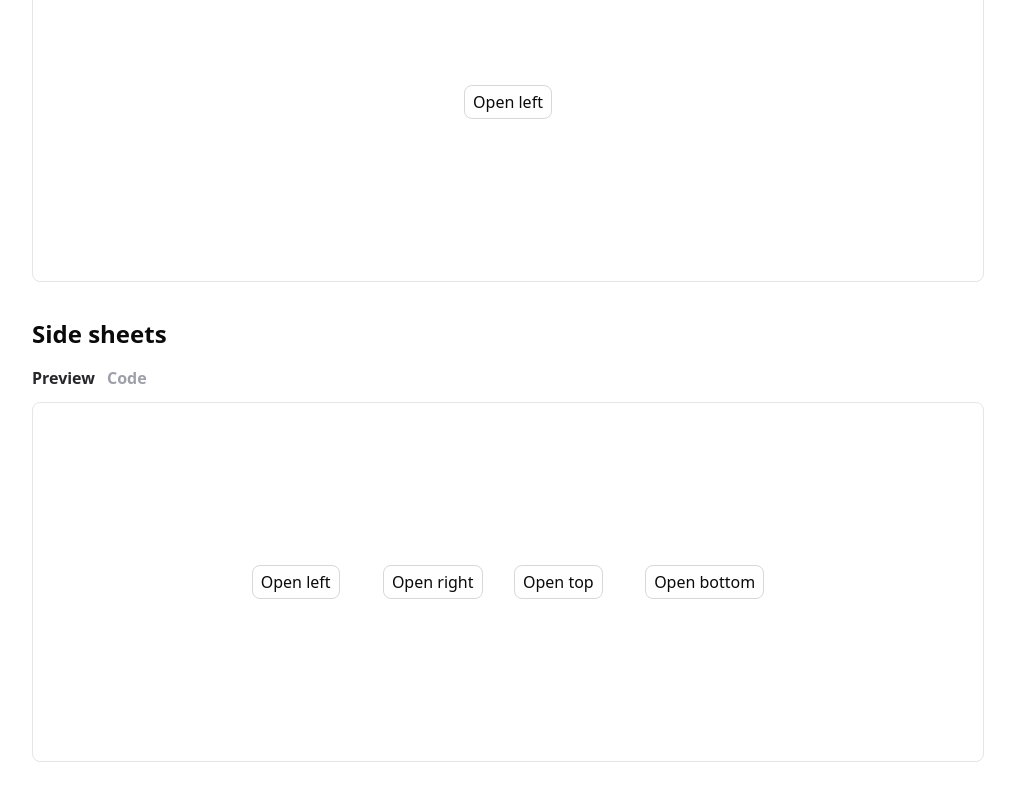
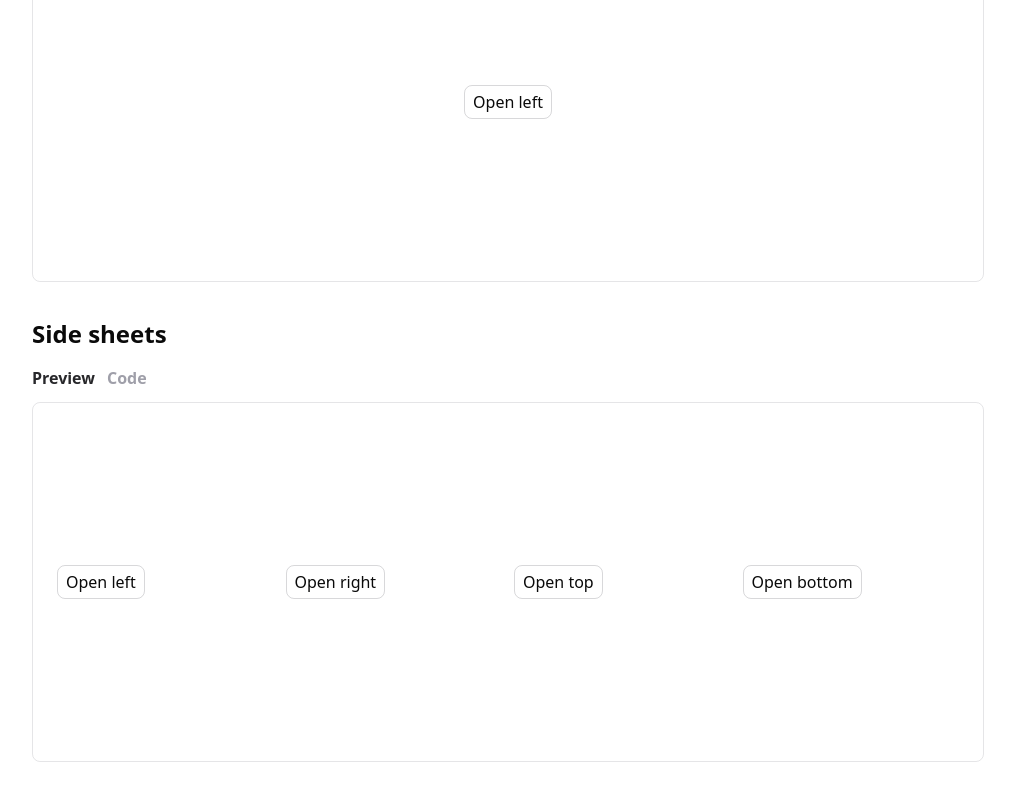
Before and after one commit to ilaydaufelek/MustUI-Studio, a Next.js app: page /studio/sheet in a window 1280 px wide. Shown: the part 708-1508 px from the top of the page, without its empty margins (132-1147 px from the left). Built offline with nearby package versions, Linux system fonts and the light colour scheme.

Commit message:
sheet page fixed

```diff
--- a/src/app/studio/sheet/page.tsx
+++ b/src/app/studio/sheet/page.tsx
@@ -53,7 +53,8 @@ const usageSheet=`
 </SheetFooter>
 </SheetContent>
 </Sheet>
-        </div>`
+</div>
+)}`
 
 const usageSheetSide=`
 import {
@@ -73,7 +74,7 @@ const usageSheet=`
 <div className="grid grid-cols-2 md:grid-cols-2 lg:grid-cols-4 xl:grid-cols-4  gap-3" >
 <Sheet>
 <SheetTrigger>Open left</SheetTrigger>
-          <SheetContent  side="left" >
+<SheetContent side="left" >
 <SheetHeader>
 <SheetTitle>Edit Profile</SheetTitle>
 </SheetHeader>
@@ -81,7 +82,7 @@ const usageSheet=`
 Make changes to your profile here. Click save when you&apos;re done.
 </SheetDescription>
 <div className="grid auto-rows-min gap-4 md:mt-3 ">
-          <div className="grid gap-3  ">
+<div className="grid gap-3">
 <label className="dark:text-zinc-200 text-zinc-800 text-sm " htmlFor="sheet-demo-name">Name</label>
 <Input size="full" id="sheet-demo-name" defaultValue="Ethan Caldwell" />
 </div>
@@ -239,8 +240,9 @@ const SheetPage=()=>{
           <button onClick={()=>setActiveSheet('code')}className={`font-semibold  ${activeSheet==='code' ? ' text-zinc-800 dark:text-zinc-100' : ' text-zinc-400 dark:text-zinc-500'} `} >Code</button>
           </div>
        <div className="relative" >
-        <div className="  border border-zinc-600/15 rounded-md flex items-center justify-center h-[360px] overflow-hidden">
+        <div className="  border border-zinc-600/15 rounded-md  h-[360px] overflow-hidden">
          {activeSheet==='preview' && (
+       <div className=" h-full flex items-center justify-center " >
           <Sheet>
           <SheetTrigger>Open left</SheetTrigger>
           <SheetContent  side="left" >
@@ -269,6 +271,7 @@ const SheetPage=()=>{
         </SheetFooter>
         </SheetContent>
         </Sheet>
+       </div>
 
          )}
 
@@ -340,9 +343,9 @@ const SheetPage=()=>{
           </div>
         </div>
         <div className="relative" >
-          <div className="border border-zinc-600/15 rounded-md flex items-center justify-center h-[360px] overflow-hidden mb-4 " >
+          <div className="border border-zinc-600/15 rounded-md  h-[360px] overflow-hidden mb-4 " >
          {active ==='preview' &&(
-            <div className="grid grid-cols-2 md:grid-cols-2 lg:grid-cols-4 xl:grid-cols-4 p-6 gap-3 " >
+            <div className="grid grid-cols-2 md:grid-cols-2 lg:grid-cols-4 xl:grid-cols-4 p-6 gap-3 items-center h-full  " >
              <Sheet>
           <SheetTrigger>Open left</SheetTrigger>
           <SheetContent  side="left" >
@@ -485,7 +488,7 @@ const SheetPage=()=>{
 <div className="grid grid-cols-2 md:grid-cols-2 lg:grid-cols-4 xl:grid-cols-4  gap-3" >
 <Sheet>
 <SheetTrigger>Open left</SheetTrigger>
-          <SheetContent  side="left" >
+<SheetContent side="left" >
 <SheetHeader>
 <SheetTitle>Edit Profile</SheetTitle>
 </SheetHeader>
@@ -493,7 +496,7 @@ const SheetPage=()=>{
 Make changes to your profile here. Click save when you&apos;re done.
 </SheetDescription>
 <div className="grid auto-rows-min gap-4 md:mt-3 ">
-          <div className="grid gap-3  ">
+<div className="grid gap-3">
 <label className="dark:text-zinc-200 text-zinc-800 text-sm " htmlFor="sheet-demo-name">Name</label>
 <Input size="full" id="sheet-demo-name" defaultValue="Ethan Caldwell" />
 </div>
```
Lines whose indentation alone changed are shown as unchanged.
